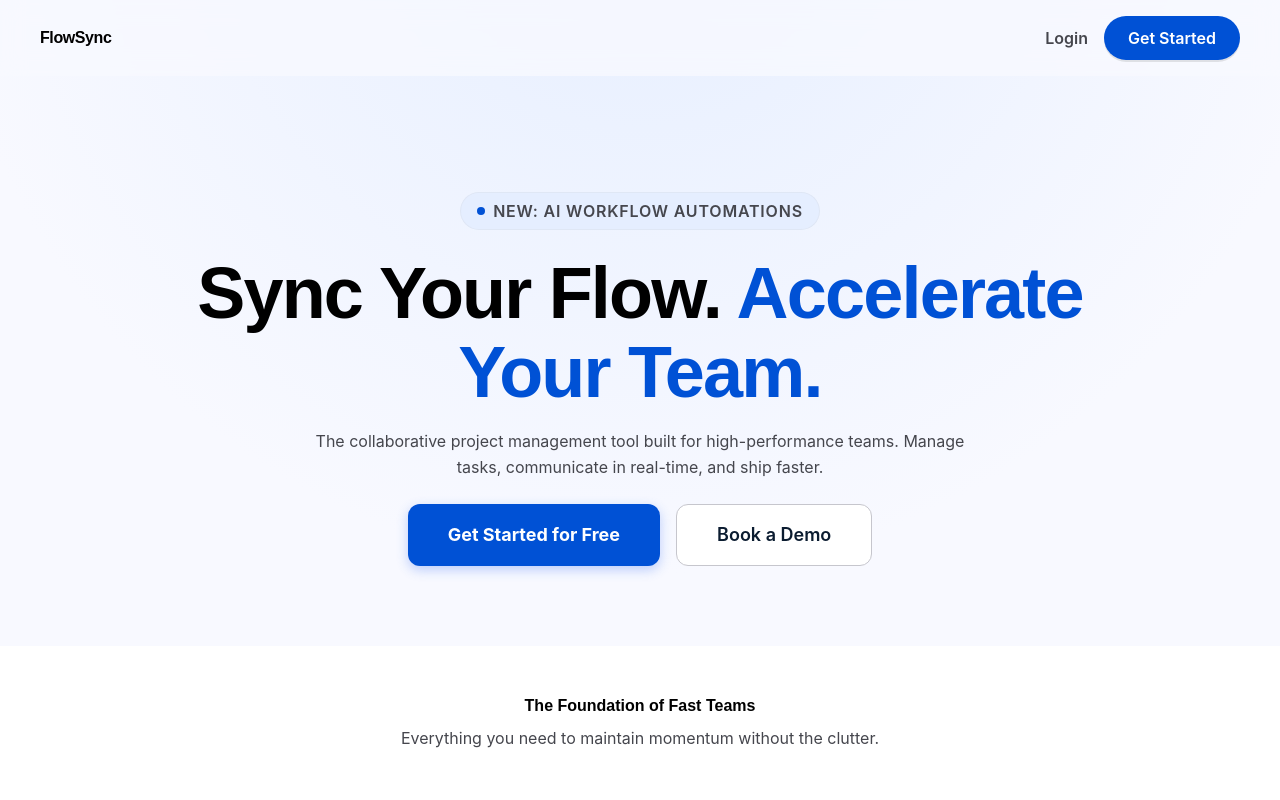
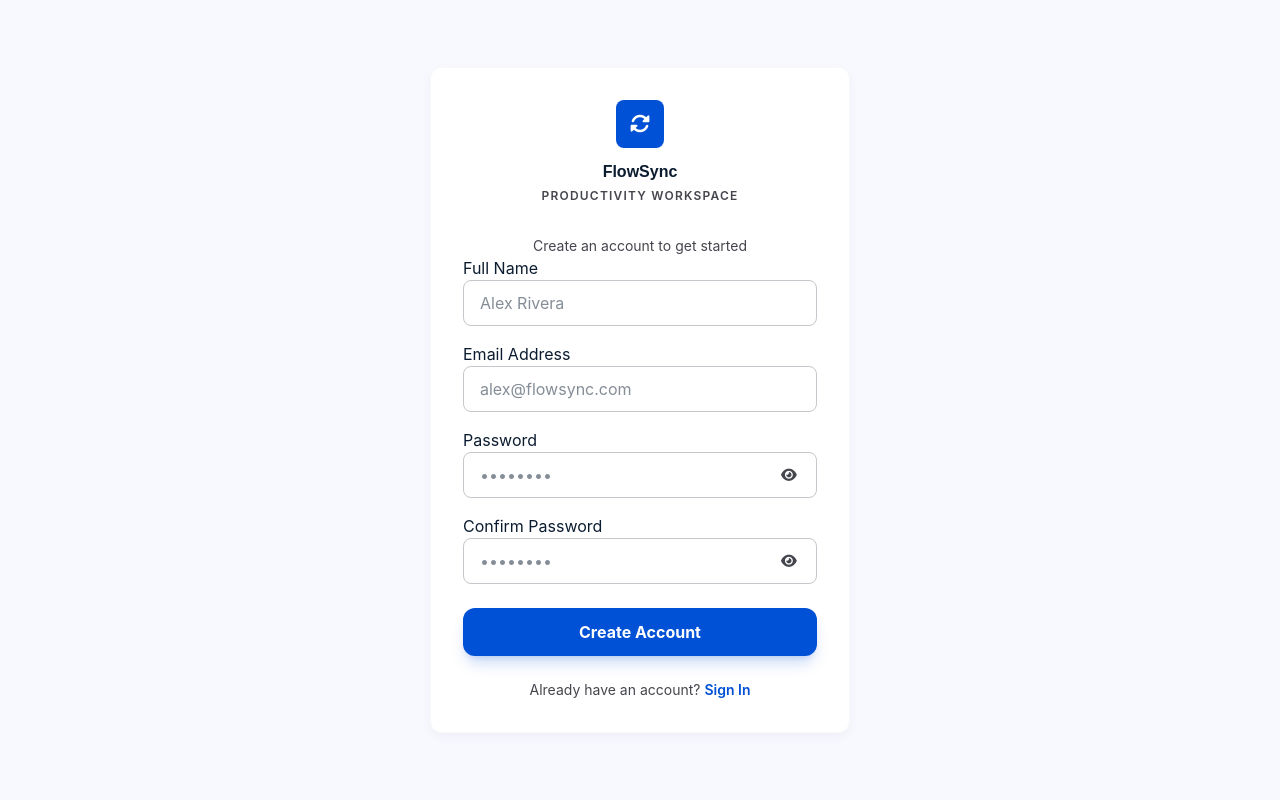
Before and after one commit to Wahjoo/CodeAlpha_FlowSync, a React (Vite) app: page /signup in a window 1280 px wide. Shown: the top 800 px of the page. Built offline with nearby package versions, Linux system fonts and the light colour scheme.

Commit message:
feat: implement authentication context and project management core logic with database connectivity

```diff
--- a/src/App.jsx
+++ b/src/App.jsx
@@ -22,7 +22,6 @@ const App = () => {
   const navigate = useNavigate();
   const location = useLocation();
 
-  const [authView, setAuthView] = useState('landing'); // 'landing', 'login', 'signup'
   const [projects, setProjects] = useState([]);
   const [users, setUsers] = useState([]);
   const [activeProjectId, setActiveProjectId] = useState(null);
@@ -336,17 +335,13 @@ const App = () => {
   }
 
   if (!user) {
-    if (authView === 'login') {
-      return <Auth initialIsLogin={true} onBackToLanding={() => setAuthView('landing')} />;
-    }
-    if (authView === 'signup') {
-      return <Auth initialIsLogin={false} onBackToLanding={() => setAuthView('landing')} />;
-    }
     return (
-      <LandingPage
-        onLoginClick={() => setAuthView('login')}
-        onSignupClick={() => setAuthView('signup')}
-      />
+      <Routes>
+        <Route path="/" element={<LandingPage />} />
+        <Route path="/login" element={<Auth initialIsLogin={true} />} />
+        <Route path="/signup" element={<Auth initialIsLogin={false} />} />
+        <Route path="*" element={<Navigate to="/login" replace />} />
+      </Routes>
     );
   }
 
@@ -363,7 +358,11 @@ const App = () => {
       {/* Main Workspace Frame */}
       <main className="pl-64 flex-grow flex flex-col min-w-0 h-screen overflow-y-auto overflow-x-hidden relative custom-scrollbar">
         <Routes>
-          <Route path="/" element={
+          <Route path="/" element={<Navigate to="/dashboard" replace />} />
+          <Route path="/login" element={<Navigate to="/dashboard" replace />} />
+          <Route path="/signup" element={<Navigate to="/dashboard" replace />} />
+
+          <Route path="/dashboard" element={
             <Dashboard
               projects={projects}
               users={users}
@@ -392,7 +391,7 @@ const App = () => {
                   const email = window.prompt("Enter member email to invite:");
                   if (email) handleInviteMember(email.trim());
                 }}
-                onNavigateBack={() => navigate('/')}
+                onNavigateBack={() => navigate('/dashboard')}
               />
             ) : (
               <div className="flex flex-col items-center justify-center h-full text-center p-stack-lg">
@@ -408,7 +407,7 @@ const App = () => {
             <CreateProject
               users={users}
               onSave={handleSaveProject}
-              onCancel={() => navigate('/')}
+              onCancel={() => navigate('/dashboard')}
             />
           } />
 
@@ -416,7 +415,7 @@ const App = () => {
           <Route path="/team" element={<Team />} />
           <Route path="/settings" element={<Settings />} />
           <Route path="/support" element={<Support />} />
-          <Route path="*" element={<Navigate to="/" replace />} />
+          <Route path="*" element={<Navigate to="/dashboard" replace />} />
         </Routes>
 
         {location.pathname.startsWith('/project/') && activeTaskDetailsId && activeTask && (
--- a/src/components/Auth.jsx
+++ b/src/components/Auth.jsx
@@ -10,7 +10,8 @@ const Auth = ({ initialIsLogin = true, onBackToLanding }) => {
   const [showPassword, setShowPassword] = useState(false);
   const [showConfirmPassword, setShowConfirmPassword] = useState(false);
   const [error, setError] = useState('');
-  const { login, register } = useAuth();
+  const [success, setSuccess] = useState('');
+  const { login, register, finalizeLogin } = useAuth();
 
   const handleSubmit = async (e) => {
     e.preventDefault();
@@ -25,7 +26,11 @@ const Auth = ({ initialIsLogin = true, onBackToLanding }) => {
       if (isLogin) {
         await login(email, password);
       } else {
-        await register(name, email, password);
+        const data = await register(name, email, password);
+        setSuccess('Account created successfully! Logging you in...');
+        setTimeout(() => {
+          finalizeLogin(data);
+        }, 2000);
       }
     } catch (err) {
       setError(err.message || 'Authentication failed');
@@ -80,7 +85,13 @@ const Auth = ({ initialIsLogin = true, onBackToLanding }) => {
           </div>
         )}
 
-        <form onSubmit={handleSubmit} className="space-y-4">
+        {success && (
+          <div className="mb-4 bg-primary/10 border border-primary/20 text-primary px-4 py-2.5 rounded-lg text-sm text-center font-medium">
+            {success}
+          </div>
+        )}
+
+        <form className="space-y-4">
           {!isLogin && (
             <div className="space-y-1">
               <label className="font-label-md text-label-md text-on-surface">Full Name</label>
@@ -153,7 +164,11 @@ const Auth = ({ initialIsLogin = true, onBackToLanding }) => {
             </div>
           )}
 
-          <button type="submit" className="w-full bg-secondary text-white py-3 rounded-xl font-bold flex items-center justify-center gap-2 shadow-lg shadow-secondary/20 hover:scale-[1.02] active:scale-95 transition-all mt-6 cursor-pointer">
+          <button
+            type="button"
+            onClick={handleSubmit}
+            className="w-full bg-secondary text-white py-3 rounded-xl font-bold flex items-center justify-center gap-2 shadow-lg shadow-secondary/20 hover:scale-[1.02] active:scale-95 transition-all mt-6 cursor-pointer"
+          >
             {isLogin ? 'Sign In' : 'Create Account'}
           </button>
         </form>
--- a/src/context/AuthContext.jsx
+++ b/src/context/AuthContext.jsx
@@ -28,7 +28,6 @@ export const AuthProvider = ({ children }) => {
   }, []);
 
   const login = async (email, password) => {
-    setLoading(true);
     try {
       const data = await api.login(email, password);
       localStorage.setItem('token', data.token);
@@ -42,29 +41,27 @@ export const AuthProvider = ({ children }) => {
     } catch (error) {
       setUser(null);
       throw error;
-    } finally {
-      setLoading(false);
     }
   };
 
   const register = async (name, email, password) => {
-    setLoading(true);
     try {
       const data = await api.register(name, email, password);
-      localStorage.setItem('token', data.token);
-      setUser({
-        _id: data._id,
-        name: data.name,
-        email: data.email,
-        avatarUrl: data.avatarUrl,
-      });
+      // Return data so the component can show a success message before logging in
       return data;
     } catch (error) {
-      setUser(null);
       throw error;
-    } finally {
-      setLoading(false);
     }
+  };
+
+  const finalizeLogin = (data) => {
+    localStorage.setItem('token', data.token);
+    setUser({
+      _id: data._id,
+      name: data.name,
+      email: data.email,
+      avatarUrl: data.avatarUrl,
+    });
   };
 
   const logout = () => {
@@ -73,7 +70,7 @@ export const AuthProvider = ({ children }) => {
   };
 
   return (
-    <AuthContext.Provider value={{ user, loading, login, register, logout }}>
+    <AuthContext.Provider value={{ user, loading, login, register, logout, finalizeLogin }}>
       {children}
     </AuthContext.Provider>
   );
```
Also changed, not shown: 1 other file (tests, documents, lock files or other folders).
